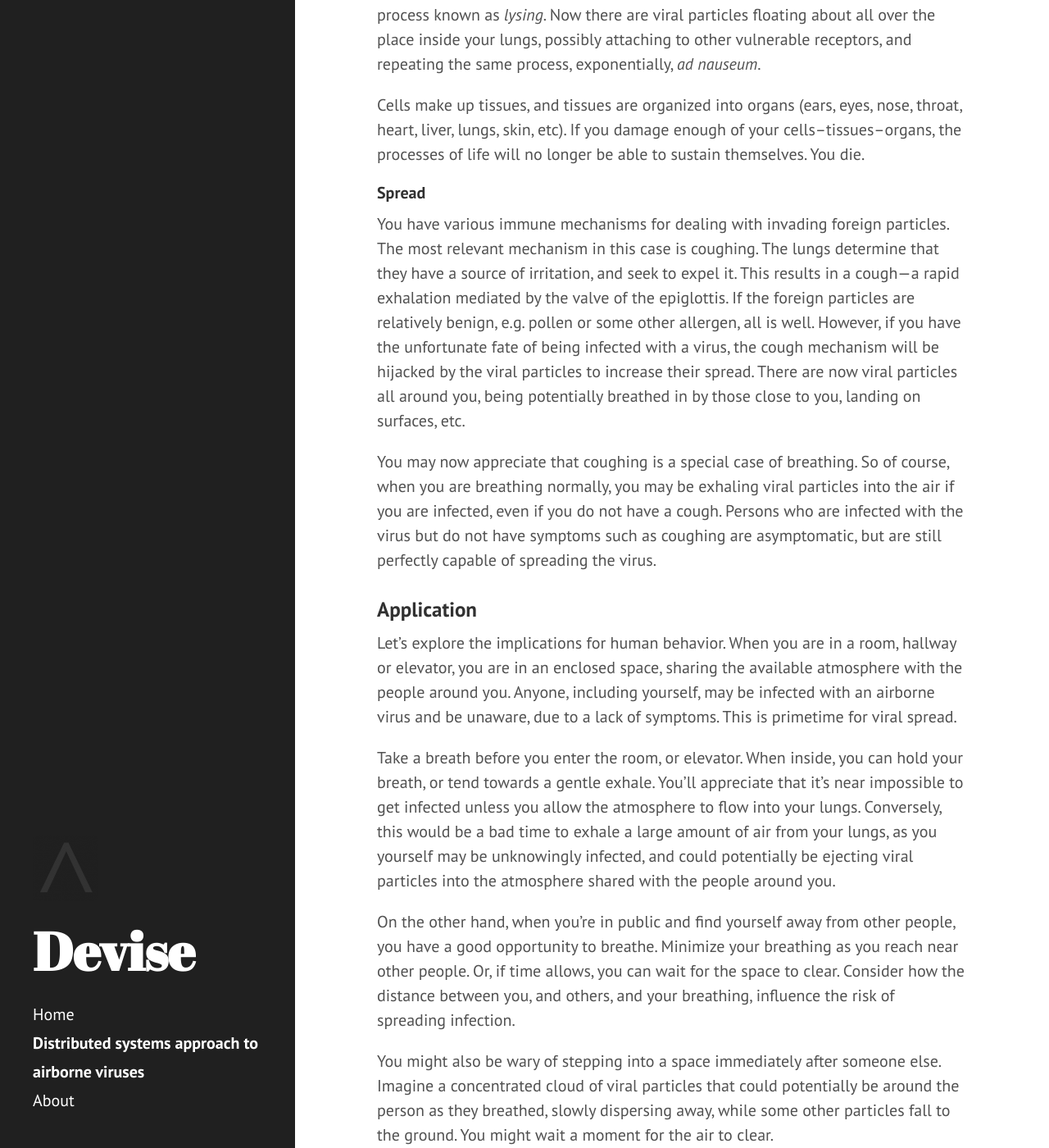
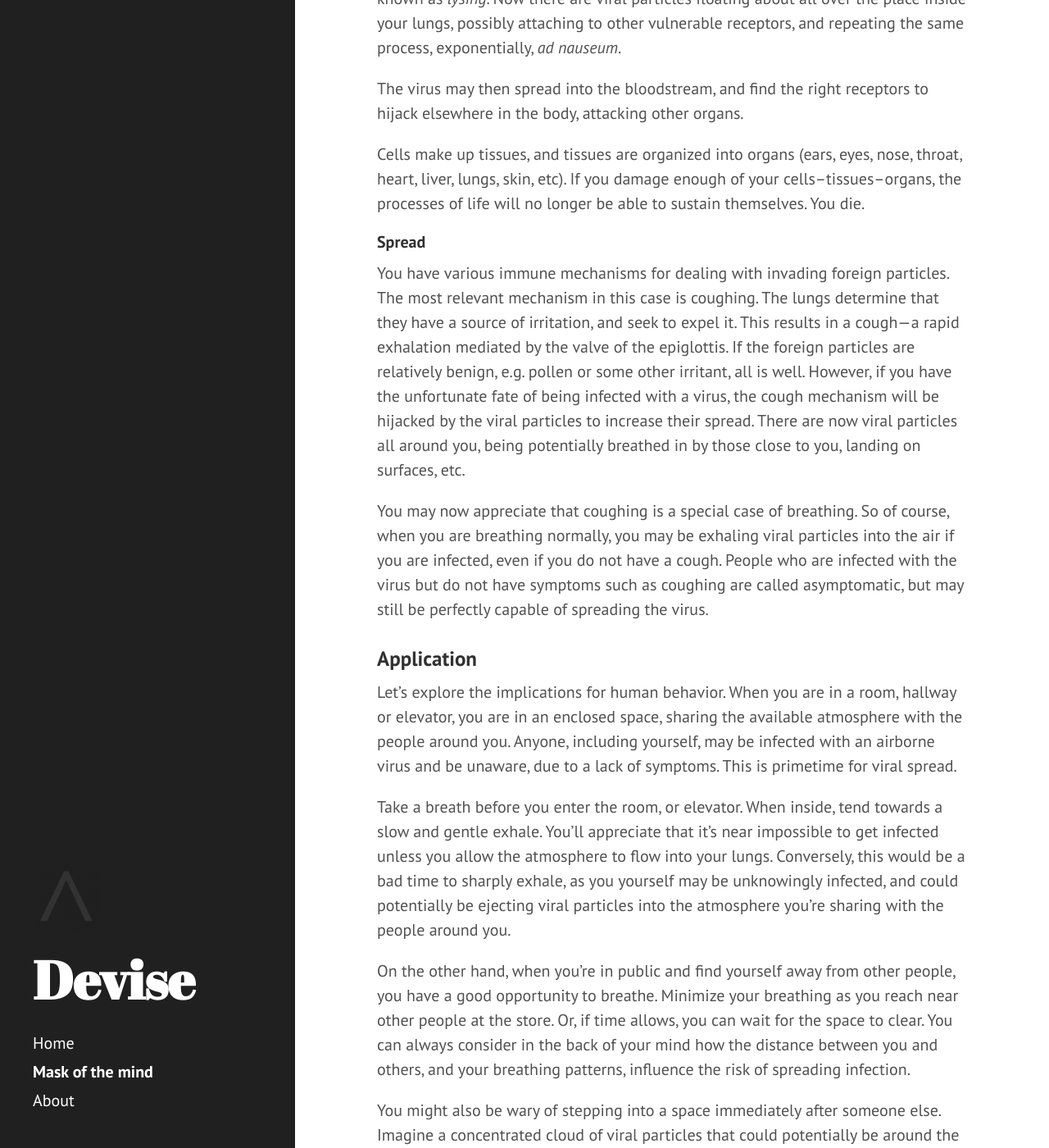
Before and after one commit to devisenyc/devisenyc.github.io, a Jekyll site: the page built from practice/mask.md, in a window 1280 px wide and 1400 px high, scrolled down 2855 px. Shown: the whole window at 82% size. Built offline with Jekyll 4.4.1, drawn with Linux system fonts in a browser that asks for light colours; some of the changed text lies outside the part shown.

Commit message:
mask: rename and edits

```diff
--- a/_data/navigation.yml
+++ b/_data/navigation.yml
@@ -1,6 +1,6 @@
 - name: Home
   link: /
-- name: Distributed systems approach to airborne viruses
+- name: Mask of the mind
   link: /practice/mask
 - name: About
   link: /about
--- a/practice/mask.md
+++ b/practice/mask.md
@@ -1,8 +1,8 @@
 ---
 layout: default
-title: Distributed systems approach to airborne viruses
+title: Mask of the mind
 ---
-Mask of the mind
+How to breathe with care during pandemics
 ----------------
 
 Gareth Idris
@@ -40,7 +40,7 @@ Then, we *translate* these RNA sequences into proteins. Proteins, or enzymes, ar
 
 #### Hijack
 
-Viruses work by hijacking the Central Dogma of Molecular Biology. An example viral particle might consist of an RNA sequence, wrapped in a protective coating *membrane*, with an *injector* that is designed to attach to a *receptor*. Receptors are a type of protein that sits within your cell membranes, and they wait to receive particles of a certain shape on the outside of the membrane.
+Viruses work by hijacking the Central Dogma of Molecular Biology. An example viral particle might consist of an RNA sequence, wrapped in a protective coating *membrane*, with an *injector* that is designed to attach to a *receptor*. Receptors are a type of protein that sits within your cell membranes, and they wait to receive particles of a certain shape on the outside of the membrane in order to transport them into the cell.
 
 You may appreciate that if these vulnerable cells are in your lungs, for example, there is some probability that you will inhale a number of viral particles. Then there is some chance that one, or some, of these particles will bounce around inside your lungs and may successfully orient and attach themselves to your vulnerable receptors. At this point, the virus will inject its RNA sequence inside your cell, by hijacking the receptor.
 
@@ -50,31 +50,37 @@ Your fundamental cellular hardware has been hijacked, and is now a factory for p
 
 #### Damage
 
-Many viral particles are now forming inside your cell, to the point where it starts to get full. At some point, the cell will become overstretched, and burst open, in a process known as *lysing*. Now there are viral particles floating about all over the place inside your lungs, possibly attaching to other vulnerable receptors, and repeating the same process, exponentially, *ad nauseum*.
+Many viral particles are now forming inside your cell, to the point where it's full of virus. At some point, the cell will become overstretched, and burst open, in a process known as *lysing*. Now there are viral particles floating about all over the place inside your lungs, possibly attaching to other vulnerable receptors, and repeating the same process, exponentially, *ad nauseum*.
+
+The virus may then spread into the bloodstream, and find the right receptors to hijack elsewhere in the body, attacking other organs.
 
 Cells make up tissues, and tissues are organized into organs (ears, eyes, nose, throat, heart, liver, lungs, skin, etc). If you damage enough of your cells–tissues–organs, the processes of life will no longer be able to sustain themselves. You die.
 
 #### Spread
 
-You have various immune mechanisms for dealing with invading foreign particles. The most relevant mechanism in this case is coughing. The lungs determine that they have a source of irritation, and seek to expel it. This results in a cough—a rapid exhalation mediated by the valve of the epiglottis. If the foreign particles are relatively benign, e.g. pollen or some other allergen, all is well. However, if you have the unfortunate fate of being infected with a virus, the cough mechanism will be hijacked by the viral particles to increase their spread. There are now viral particles all around you, being potentially breathed in by those close to you, landing on surfaces, etc.
+You have various immune mechanisms for dealing with invading foreign particles. The most relevant mechanism in this case is coughing. The lungs determine that they have a source of irritation, and seek to expel it. This results in a cough—a rapid exhalation mediated by the valve of the epiglottis. If the foreign particles are relatively benign, e.g. pollen or some other irritant, all is well. However, if you have the unfortunate fate of being infected with a virus, the cough mechanism will be hijacked by the viral particles to increase their spread. There are now viral particles all around you, being potentially breathed in by those close to you, landing on surfaces, etc.
 
-You may now appreciate that coughing is a special case of breathing. So of course, when you are breathing normally, you may be exhaling viral particles into the air if you are infected, even if you do not have a cough. Persons who are infected with the virus but do not have symptoms such as coughing are asymptomatic, but are still perfectly capable of spreading the virus.
+You may now appreciate that coughing is a special case of breathing. So of course, when you are breathing normally, you may be exhaling viral particles into the air if you are infected, even if you do not have a cough. People who are infected with the virus but do not have symptoms such as coughing are called asymptomatic, but may still be perfectly capable of spreading the virus.
 
 ### Application
 
 Let's explore the implications for human behavior. When you are in a room, hallway or elevator, you are in an enclosed space, sharing the available atmosphere with the people around you. Anyone, including yourself, may be infected with an airborne virus and be unaware, due to a lack of symptoms. This is primetime for viral spread.
 
-Take a breath before you enter the room, or elevator. When inside, you can hold your breath, or tend towards a gentle exhale. You'll appreciate that it's near impossible to get infected unless you allow the atmosphere to flow into your lungs. Conversely, this would be a bad time to exhale a large amount of air from your lungs, as you yourself may be unknowingly infected, and could potentially be ejecting viral particles into the atmosphere shared with the people around you.
+Take a breath before you enter the room, or elevator. When inside, tend towards a slow and gentle exhale. You'll appreciate that it's near impossible to get infected unless you allow the atmosphere to flow into your lungs. Conversely, this would be a bad time to sharply exhale, as you yourself may be unknowingly infected, and could potentially be ejecting viral particles into the atmosphere you're sharing with the people around you.
 
-On the other hand, when you're in public and find yourself away from other people, you have a good opportunity to breathe. Minimize your breathing as you reach near other people. Or, if time allows, you can wait for the space to clear. Consider how the distance between you, and others, and your breathing, influence the risk of spreading infection.
+On the other hand, when you're in public and find yourself away from other people, you have a good opportunity to breathe. Minimize your breathing as you reach near other people at the store. Or, if time allows, you can wait for the space to clear. You can always consider in the back of your mind how the distance between you and others, and your breathing patterns, influence the risk of spreading infection.
 
-You might also be wary of stepping into a space immediately after someone else. Imagine a concentrated cloud of viral particles that could potentially be around the person as they breathed, slowly dispersing away, while some other particles fall to the ground. You might wait a moment for the air to clear.
+You might also be wary of stepping into a space immediately after someone else. Imagine a concentrated cloud of viral particles that could potentially be around the person as they breathed, slowly dispersing away, while some of the particles fall to the ground. You might wait a moment for the air to clear.
 
 How quickly you are moving will also increase the amount of energy, and therefore oxygen you need, resulting in harder breathing. A casual stroll instead of the usual brisk walk might be more neighborly to those around you.
 
-Also consider how the amount of viral particles that make it into your lung, or *viral load*, impacts the likelihood of getting infected at all. More viral particles bouncing around in your lungs means a greater chance of one of them lining themselves up correctly in orientation and space to attach to the right kind of receptor. Thus even if you have to breathe possibly viral air, breathing in less air would be better.
+Also consider how the amount of viral particles that make it into your lung, or *viral load*, impacts the likelihood of getting infected at all. More viral particles bouncing around in your lungs means a greater chance of one of them lining themselves up correctly in orientation and space, to attach to the right kind of receptor. Thus even if you have to breathe possibly viral air, breathing in less air would be better.
+
+As we return to normal life, there are still precautions you can take in social settings where you decide wearing a mask isn't reasonable or convenient. For example, at a bar or a show, you might be maskless, talking closely with some friends. You could take your scarf or a napkin and cover your mouth as you move around the venue, to reduce the chance of cross-contaminating your group with other groups.
 
 While none of these are a slam dunk, you can see it's a probability game. Just do the best you can muster, try to improve your understanding, and don't sweat it when you mess up. Safer breathing is a skill you can develop.
+
+Holding your breath is also an option, although you'll find it uncomfortable at first due to the CO<sub>2</sub> buildup. [Holding your breath is also a skill](https://youtu.be/V6iyDEWG1CU).
 
 ### Generality
 
```
Also changed, not shown: other parts of practice/mask.md (+1 -1 lines).
